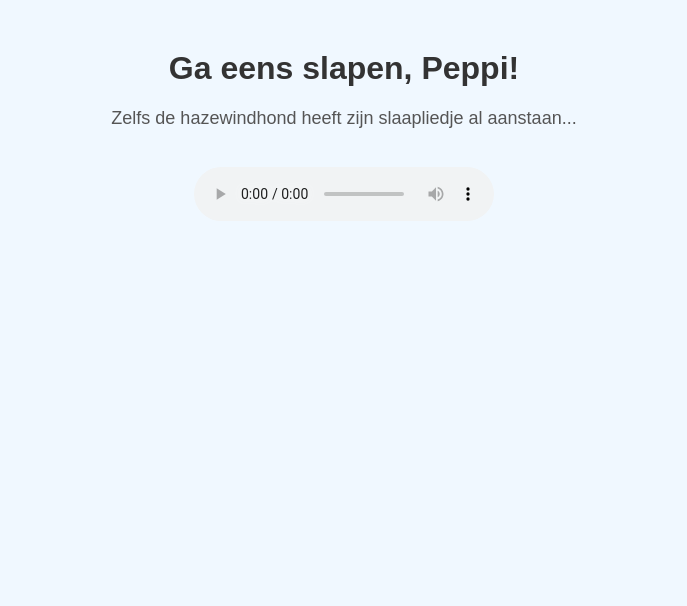
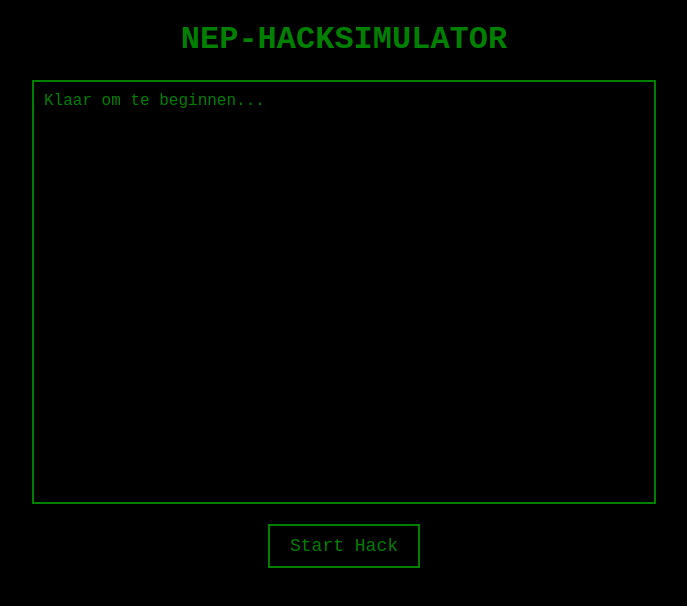
Before and after one commit to Pipopeppi260421/Gorilla-netwerk, a plain HTML site: page index.html in a window 1280 px wide. Shown: the whole page, without its empty margins (296-983 px from the left). Drawn offline with Linux system fonts and the light colour scheme.

Commit message:
Update index.html

```diff
--- a/index.html
+++ b/index.html
@@ -1,36 +1,84 @@
 <!DOCTYPE html>
 <html>
 <head>
-    <title>Ga eens slapen, Peppi</title>
+    <title>Hacksimulator</title>
     <style>
         body {
+            background-color: black;
+            color: green;
+            font-family: "Courier New", Courier, monospace;
+            font-size: 16px;
             text-align: center;
-            font-family: Arial, sans-serif;
-            background-color: #f0f8ff;
             margin: 0;
             padding: 0;
         }
-        h1 {
-            color: #333;
-            margin-top: 50px;
+        #hacking-text {
+            white-space: pre-wrap;
+            text-align: left;
+            margin: 20px auto;
+            width: 90%;
+            max-width: 600px;
+            border: 2px solid green;
+            padding: 10px;
+            overflow-y: auto;
+            height: 400px;
         }
-        p {
+        .button-container {
+            margin-top: 20px;
+        }
+        .button {
+            background-color: black;
+            border: 2px solid green;
+            color: green;
             font-size: 18px;
-            color: #555;
+            padding: 10px 20px;
+            cursor: pointer;
+            font-family: "Courier New", Courier, monospace;
         }
-        audio {
-            margin-top: 20px;
+        .button:hover {
+            background-color: green;
+            color: black;
         }
     </style>
 </head>
 <body>
-    <h1>Ga eens slapen, Peppi!</h1>
-    <p>Zelfs de hazewindhond heeft zijn slaapliedje al aanstaan...</p>
+    <h1>NEP-HACKSIMULATOR</h1>
+    <div id="hacking-text">Klaar om te beginnen...</div>
+    <div class="button-container">
+        <button class="button" onclick="startHacking()">Start Hack</button>
+    </div>
 
-    <!-- Slaapliedje dat automatisch afspeelt -->
-    <audio controls autoplay loop>
-        <source src="https://www.bensound.com/bensound-music/bensound-slowmotion.mp3" type="audio/mpeg">
-        Je browser ondersteunt geen audio-element. Klik <a href="https://www.bensound.com/bensound-music/bensound-slowmotion.mp3">hier</a> om het liedje te beluisteren.
-    </audio>
+    <script>
+        const hackingText = document.getElementById("hacking-text");
+
+        const messages = [
+            "[START] Verbinding maken met server...",
+            "[INFO] Beveiligingssleutel gevonden.",
+            "[ACCESS] Toegang tot netwerk verkregen.",
+            "[WARNING] Firewall doorbreken...",
+            "[ACCESS GRANTED] Volledige controle over apparaat!",
+            "[INFO] Downloaden van privégegevens gestart...",
+            "[COMPLETE] 50.000 bestanden gestolen.",
+            "[INFO] Locatiegegevens ontvangen.",
+            "[WARNING] Politie heeft deze activiteit gedetecteerd!",
+            "[HACK COMPLETE] Dit apparaat is volledig gehackt."
+        ];
+
+        let index = 0;
+
+        function startHacking() {
+            hackingText.innerHTML = ""; // Maak de text leeg
+            index = 0;
+            const interval = setInterval(() => {
+                if (index < messages.length) {
+                    hackingText.innerHTML += messages[index] + "\n";
+                    hackingText.scrollTop = hackingText.scrollHeight; // Scroll automatisch naar beneden
+                    index++;
+                } else {
+                    clearInterval(interval);
+                }
+            }, 1000);
+        }
+    </script>
 </body>
 </html>
```
